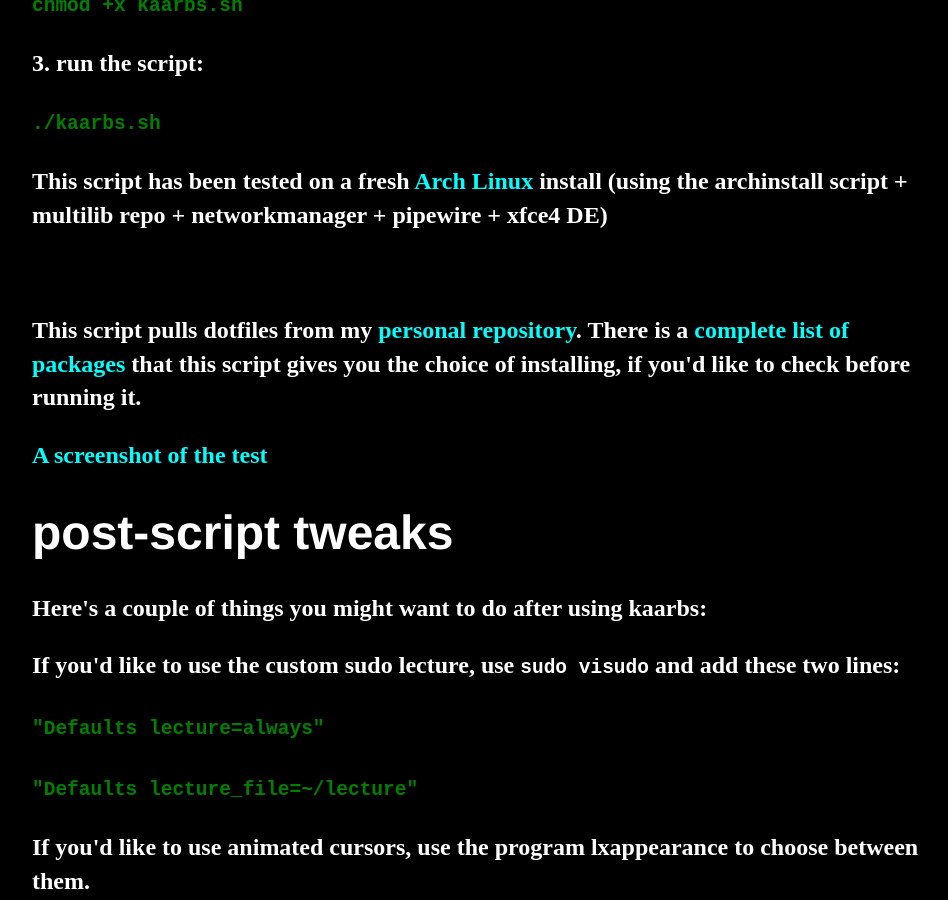
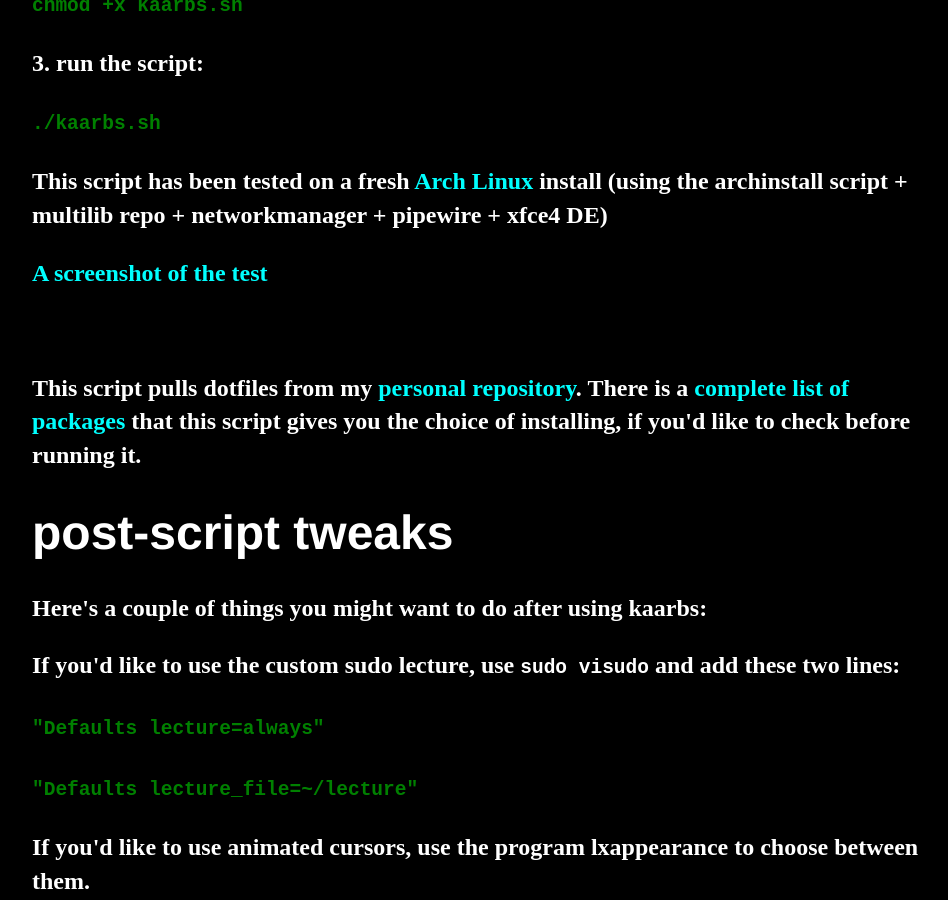
Before and after one commit to whiteVHS/whiteVHS.github.io, a Jekyll site: the page built from kaarbs/index.html, in a window 1280 px wide and 900 px high, scrolled down 819 px. Shown: the whole window, without its empty margins (160-1108 px from the left). Built offline with Jekyll 4.4.1, drawn with Linux system fonts in a browser that asks for light colours.

Commit message:
Update index.html

```diff
--- a/kaarbs/index.html
+++ b/kaarbs/index.html
@@ -15,9 +15,9 @@
     <p style="color:white">3. run the script:</p>
     <p style="color:green"><code>./kaarbs.sh</code></p>
     <p style="color:white">This script has been tested on a fresh <a href="https://archlinux.org/download/" target="_blank" rel="noopener noreferrer">Arch Linux</a> install (using the archinstall script + multilib repo + networkmanager + pipewire + xfce4 DE)</p>
+    <p style="color:white"><strong><a href="https://user-images.githubusercontent.com/111021033/184048144-cba87669-57d7-479d-bf45-ed37b7dc4fe2.png" target="_blank" rel="noopener noreferrer">A screenshot of the test</a></strong></p>
     <p style="color:black">hello :)</p>
     <p style="color:white">This script pulls dotfiles from my <a href="https://github.com/basedghost/dotfiles/" target="_blank" rel="noopener noreferrer">personal repository</a>. There is a <a href="https://github.com/basedghost/kaarbs/blob/main/PACKAGES.md" target="_blank" rel="noopener noreferrer">complete list of packages</a> that this script gives you the choice of installing, if you'd like to check before running it.</p>
-    <p style="color:white"><strong><a href="https://user-images.githubusercontent.com/111021033/184048144-cba87669-57d7-479d-bf45-ed37b7dc4fe2.png" target="_blank" rel="noopener noreferrer">A screenshot of the test</a></strong></p>
     <h1>post-script tweaks</h1>
     <p style="color:white">Here's a couple of things you might want to do after using kaarbs:</p>
     <p style="color:white">If you'd like to use the custom sudo lecture, use <code>sudo visudo</code> and add these two lines:</p>
```
